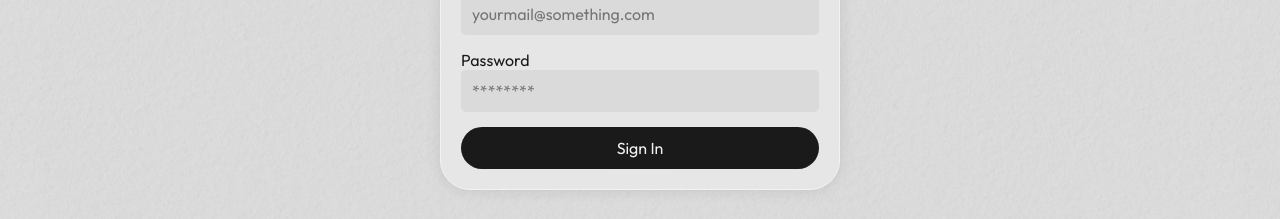
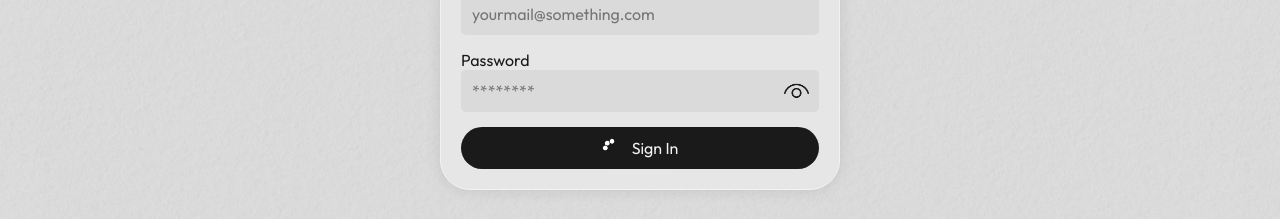
Before and after one commit to daffalde/portfolio4, a Next.js app: page /auth/login in a window 1280 px wide. Both pictures are taken after a click on the button "Sign In". Shown: the part 349-568 px from the top of the page. Built offline with nearby package versions, Linux system fonts and the light colour scheme; no server answers.

Commit message:
feat:adding password peek and fixing route after login

```diff
--- a/app/auth/login/page.tsx
+++ b/app/auth/login/page.tsx
@@ -7,9 +7,13 @@ import { useRouter } from "next/navigation";
 export default function LoginPage() {
   const [email, setEmail] = useState("");
   const [password, setPassword] = useState("");
+  const [peekPass, setPeekPass] = useState(true);
+  const router = useRouter();
+  const [loading, setLoading] = useState(false);
 
   async function handleLogin(e: any) {
     e.preventDefault();
+    setLoading(true);
 
     const res = await fetch("/api/auth/login", {
       method: "POST",
@@ -19,12 +23,14 @@ export default function LoginPage() {
 
     if (!res.ok) {
       console.log("login error");
+      setLoading(false);
       return;
     }
 
     const data = await res.json();
 
     console.log(data);
+    router.push("/dashboard/home");
   }
   return (
     <>
@@ -43,14 +49,26 @@ export default function LoginPage() {
             </span>
             <span>
               <p>Password</p>
-              <input
-                value={password}
-                onChange={(e) => setPassword(e.target.value)}
-                type="password"
-                placeholder="********"
-              />
+              <div>
+                <input
+                  value={password}
+                  onChange={(e) => setPassword(e.target.value)}
+                  type={`${peekPass ? "password" : "text"}`}
+                  placeholder="********"
+                />
+                <img
+                  width={"25px"}
+                  src={`${peekPass ? "/eye-open.png" : "/eye-close.png"}`}
+                  alt="peek password icon"
+                  onClick={() => setPeekPass(!peekPass)}
+                />
+              </div>
             </span>
-            <button onClick={handleLogin} className="btn-main">
+            <button
+              onClick={handleLogin}
+              className={`btn-main ${loading ? ".btn-disable" : null}`}
+            >
+              {loading ? <img src="/loading.gif" alt="loading icon" /> : null}
               Sign In
             </button>
           </div>
--- a/styles/auth/login.module.css
+++ b/styles/auth/login.module.css
@@ -24,3 +24,13 @@
 .content button {
   width: 100%;
 }
+.content span div {
+  display: flex;
+  justify-content: center;
+  align-items: center;
+  position: relative;
+}
+.content span div img {
+  position: absolute;
+  right: 10px;
+}
```
Also changed, not shown: public/eye-close.png (added), public/eye-open.png (added).
